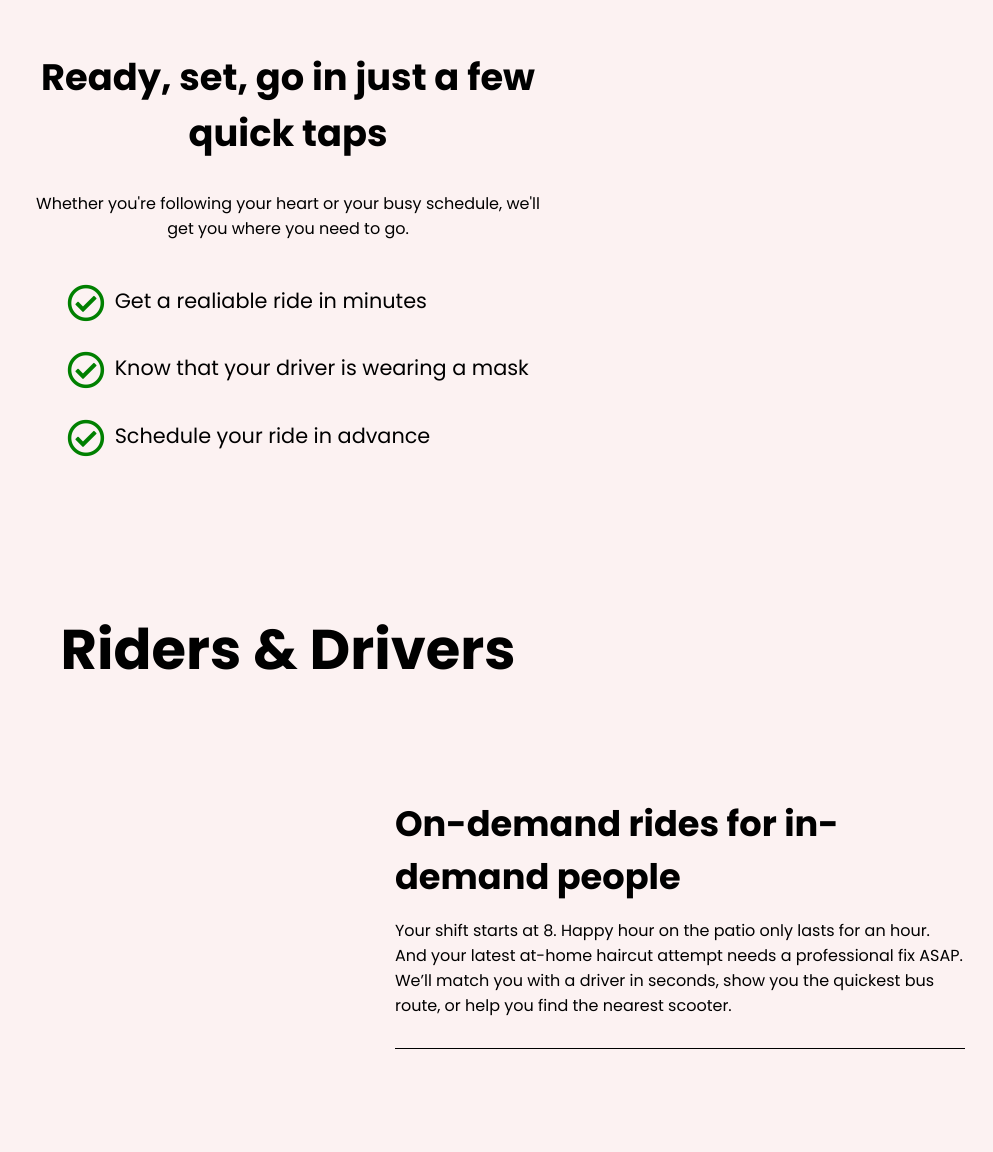
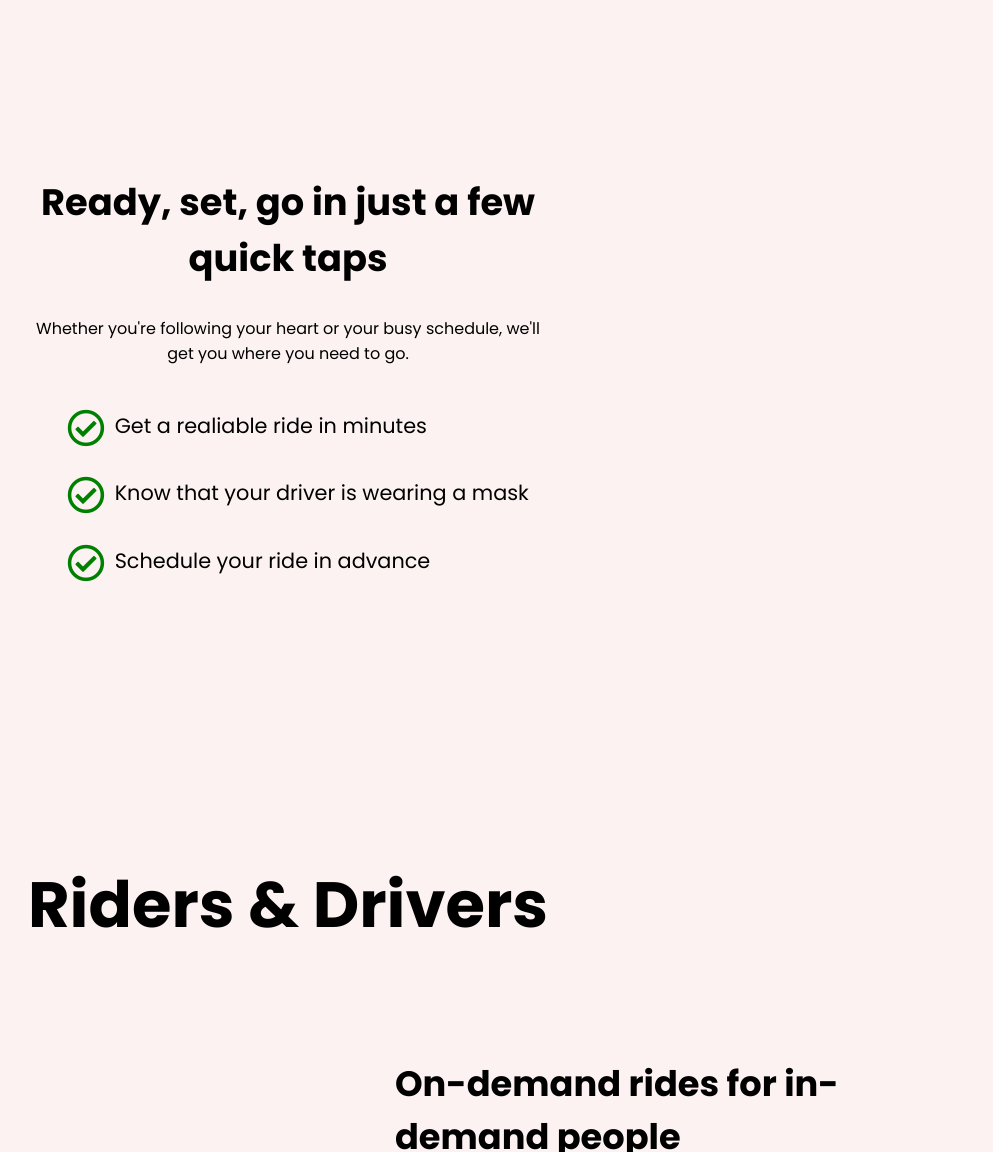
Before and after one commit to KaiWritesCode/lyft-landingpage, a plain HTML site: page index.html in a window 1536 px wide. Shown: the part 776-1928 px from the top of the page, without its empty margins (480-1473 px from the left). Drawn offline with Linux system fonts and the light colour scheme.

Commit message:
finishing touches

```diff
--- a/styles.css
+++ b/styles.css
@@ -532,7 +532,12 @@ footer .social-links {
     .hero .left-col {
         margin-right: 30px;
     }
-
+    .ride-with-lyft .container {
+        padding: 150px 0;
+    }
+    .info h1 {
+        font-size: 4em;
+    }
 
 }
 
```
